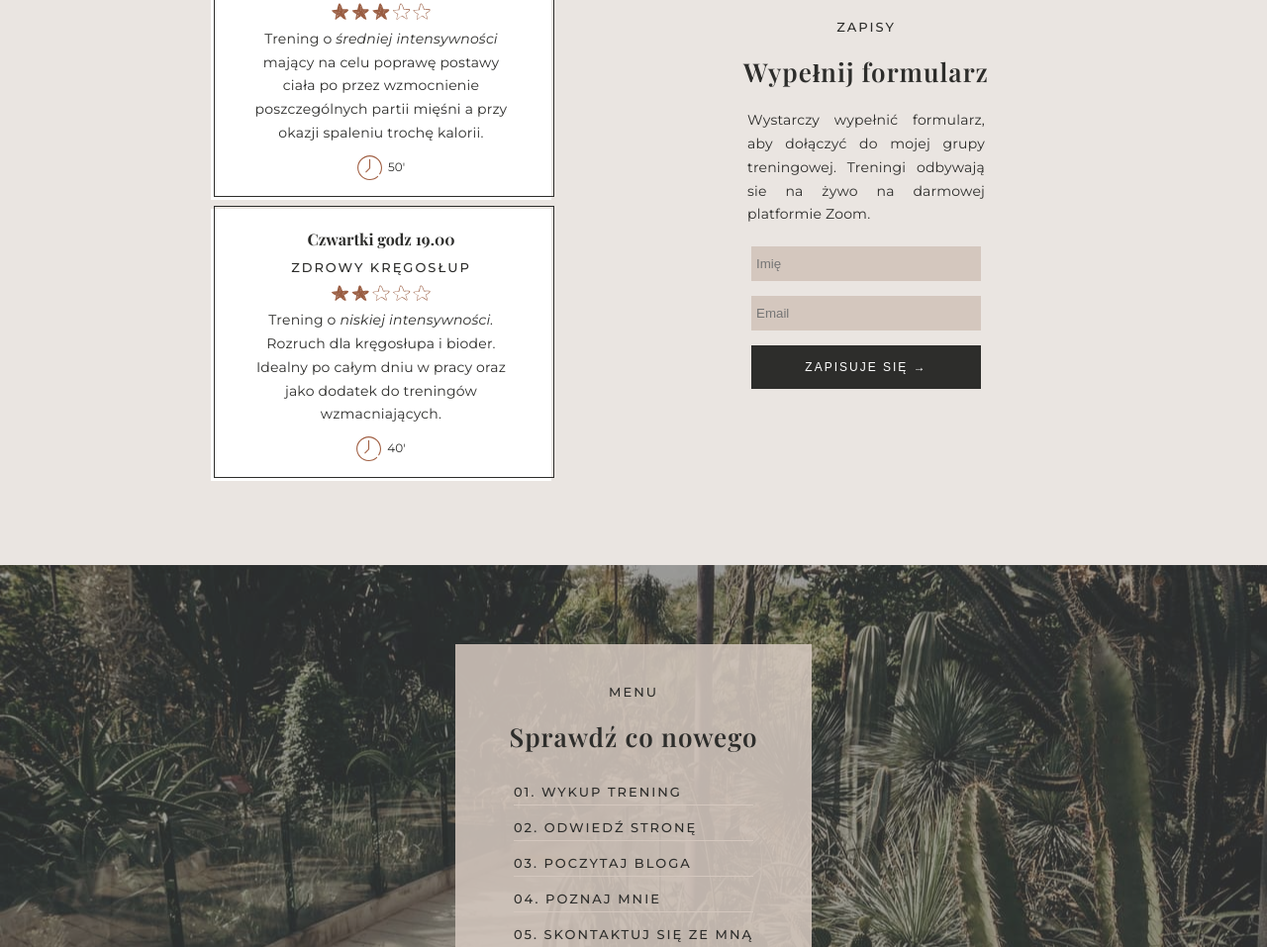
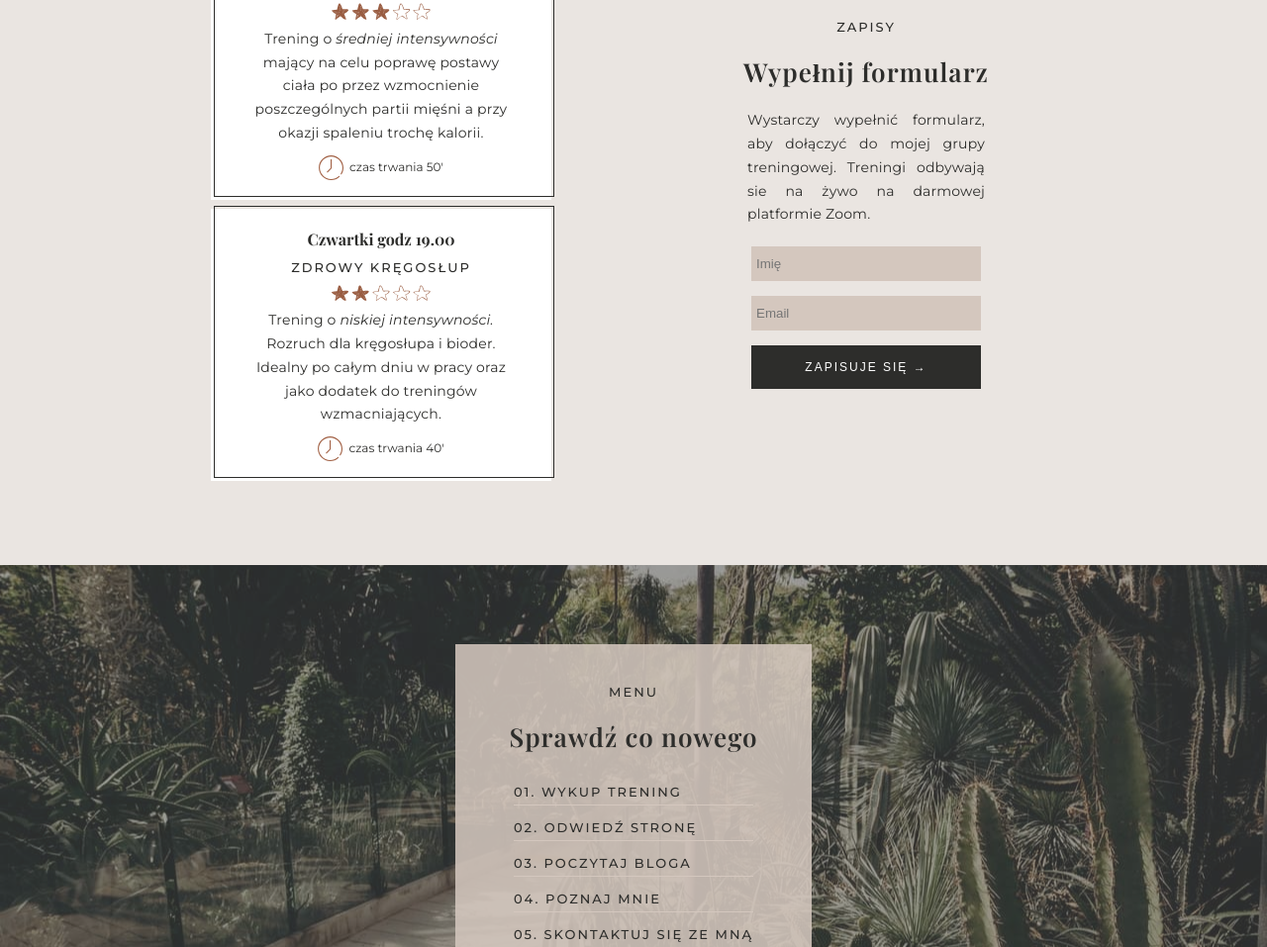
Before and after one commit to paulaami/onepage, a plain HTML site: page index.html in a window 1280 px wide. Shown: the part 1135-2092 px from the top of the page at 99% size. Drawn offline with nearby package versions, Linux system fonts and the light colour scheme; files whose address does not match are found by name.

Commit message:
Update index.html

```diff
--- a/index.html
+++ b/index.html
@@ -59,7 +59,7 @@
           <img class="rating-stars" src="./svg/three-stars.svg" alt="ocena stopnia trudności">
           <p class="small-lowercase-style">Trening o <span>średniej intensywności</span> mający na celu poprawę postawy
             ciała po przez wzmocnienie poszczególnych partii mięśni a przy okazji spaleniu trochę kalorii.</p>
-          <p class="training-time"><img src="./svg/clock.svg" alt="obrazek zegara"> 50'</p>
+          <p class="training-time"><img src="./svg/clock.svg" alt="obrazek zegara">  czas trwania 50'</p>
         </div>
         <div class="form__section-container-photobox-two calendar" data-aos="fade" data-aos-delay="600"
           data-aos-duration="1000">
@@ -68,7 +68,7 @@
           <img class="rating-stars" src="./svg/two-stars.svg" alt="ocena stopnia trudności">
           <p class="small-lowercase-style">Trening o <span>niskiej intensywności.</span> Rozruch dla kręgosłupa i
             bioder. Idealny po całym dniu w pracy oraz jako dodatek do treningów wzmacniających.</p>
-          <p class="training-time"><img src="./svg/clock.svg" alt="rysunek zegara"> 40'</p>
+          <p class="training-time"><img src="./svg/clock.svg" alt="rysunek zegara">  czas trwania 40'</p>
         </div>
       </div>
 
```
